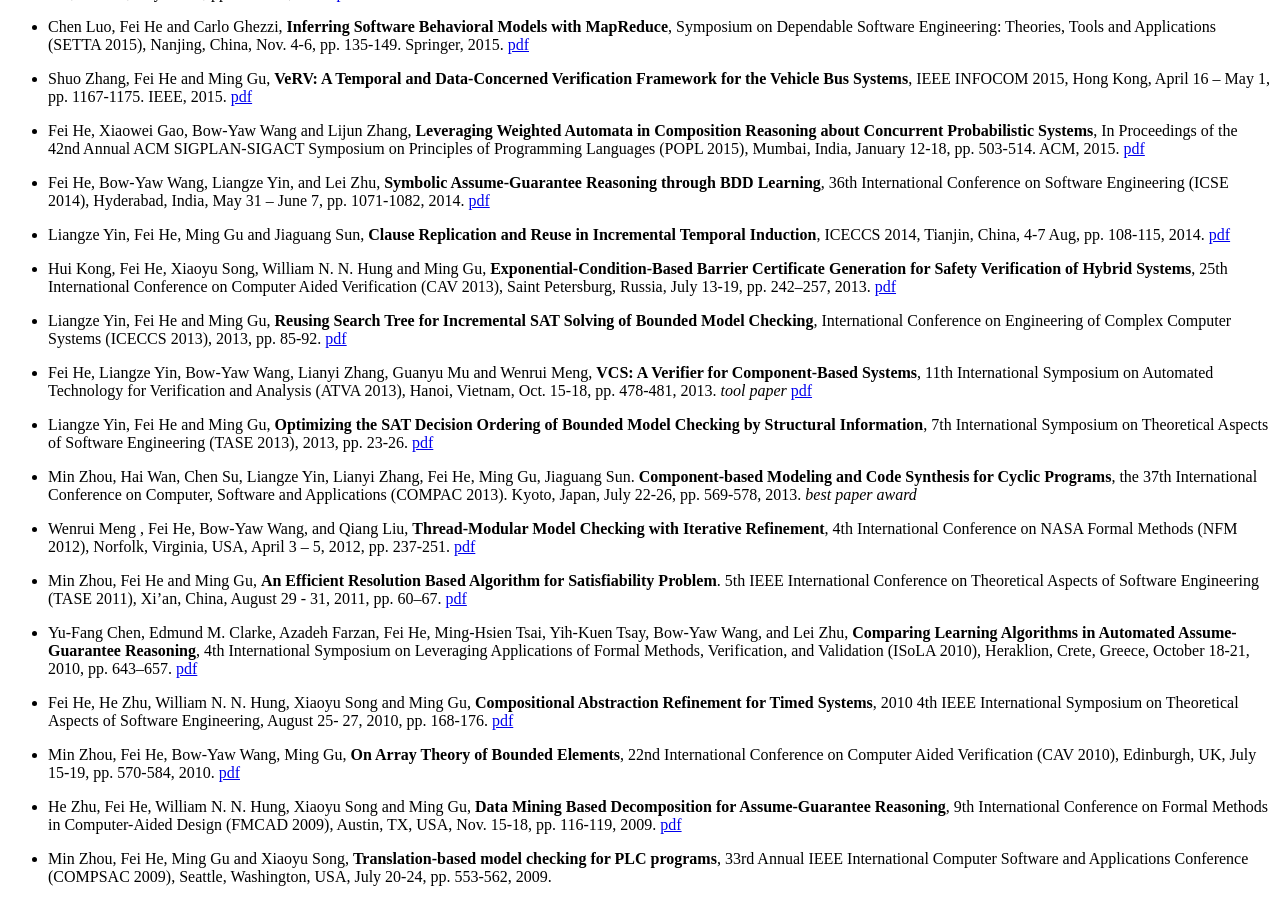
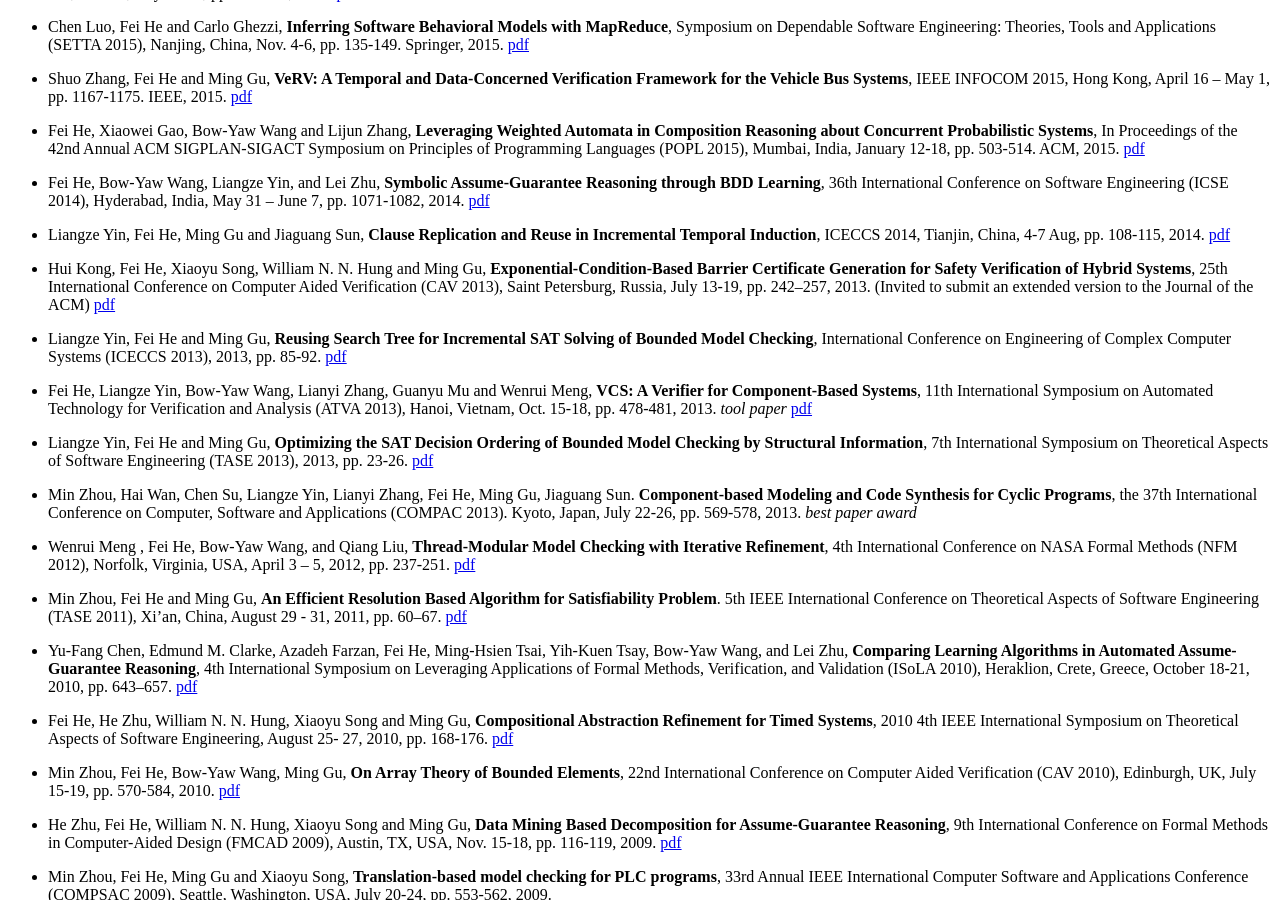
Before and after one commit to feihe/feihe.github.io, a Jekyll site: the page built from publications.md, in a window 1280 px wide and 900 px high, scrolled down 2190 px. Built offline with Jekyll 4.4.1, drawn with Linux system fonts in a browser that asks for light colours; nearby versions of some CDN libraries; some of the changed text lies outside the part shown.

Commit message:
invitation

```diff
--- a/publications.md
+++ b/publications.md
@@ -66,7 +66,7 @@
 
 - Delong Zhang, Chong Ye and Fei He, **P4Inv: Inferring Packet Invariants for Verification of Stateful P4 Programs**, INFOCOM 2024. [DOI](https://doi.org/10.1109/INFOCOM52122.2024.10621366) [pdf](./materials/infocom24.pdf) [artifact](https://thufv.github.io/research/p4inv)
 
-- Jiangyi Liu, Fengmin Zhu and Fei He, **Automated Ambiguity Detection in Layout-Sensitive Grammars**, OOPSLA 2023. [DOI](https://doi.org/10.1145/3622838) [pdf](./materials/oopsla23.pdf) [artifact](https://doi.org/10.5281/zenodo.8329981) (Invited to submit an extended version to the Journal of Functional Programming)
+- Jiangyi Liu, Fengmin Zhu and Fei He, **Automated Ambiguity Detection in Layout-Sensitive Grammars**, OOPSLA 2023. (Invited to submit an extended version to the Journal of Functional Programming) [DOI](https://doi.org/10.1145/3622838) [pdf](./materials/oopsla23.pdf) [artifact](https://doi.org/10.5281/zenodo.8329981)
 
 - Chong Ye and Fei He, **P4b: A Translator from P4 Programs to Boogie**, ESEC/FSE 2023 (Tool), December 3-9, 2023. [DOI](https://doi.org/10.1145/3611643.3613091) [pdf](./materials/fse23tool.pdf) [artifact](https://thufv.github.io/research/P4-to-Boogie)
 
@@ -118,7 +118,7 @@
 
 - Liangze Yin, Fei He, Ming Gu and Jiaguang Sun, **Clause Replication and Reuse in Incremental Temporal Induction**, ICECCS 2014, Tianjin, China, 4-7 Aug, pp. 108-115, 2014. [pdf](./materials/iceccs14.pdf)
 
-- Hui Kong, Fei He, Xiaoyu Song, William N. N. Hung and Ming Gu, **Exponential-Condition-Based Barrier Certificate Generation for Safety Verification of Hybrid Systems**, 25th International Conference on Computer Aided Verification (CAV 2013), Saint Petersburg, Russia, July 13-19, pp. 242–257, 2013. [pdf](./materials/cav13.pdf)
+- Hui Kong, Fei He, Xiaoyu Song, William N. N. Hung and Ming Gu, **Exponential-Condition-Based Barrier Certificate Generation for Safety Verification of Hybrid Systems**, 25th International Conference on Computer Aided Verification (CAV 2013), Saint Petersburg, Russia, July 13-19, pp. 242–257, 2013. (Invited to submit an extended version to the Journal of the ACM) [pdf](./materials/cav13.pdf)
 
 - Liangze Yin, Fei He and Ming Gu, **Reusing Search Tree for Incremental SAT Solving of Bounded Model Checking**, International Conference on Engineering of Complex Computer Systems (ICECCS 2013), 2013, pp. 85-92. [pdf](./materials/iceccs13.pdf)
 
```
